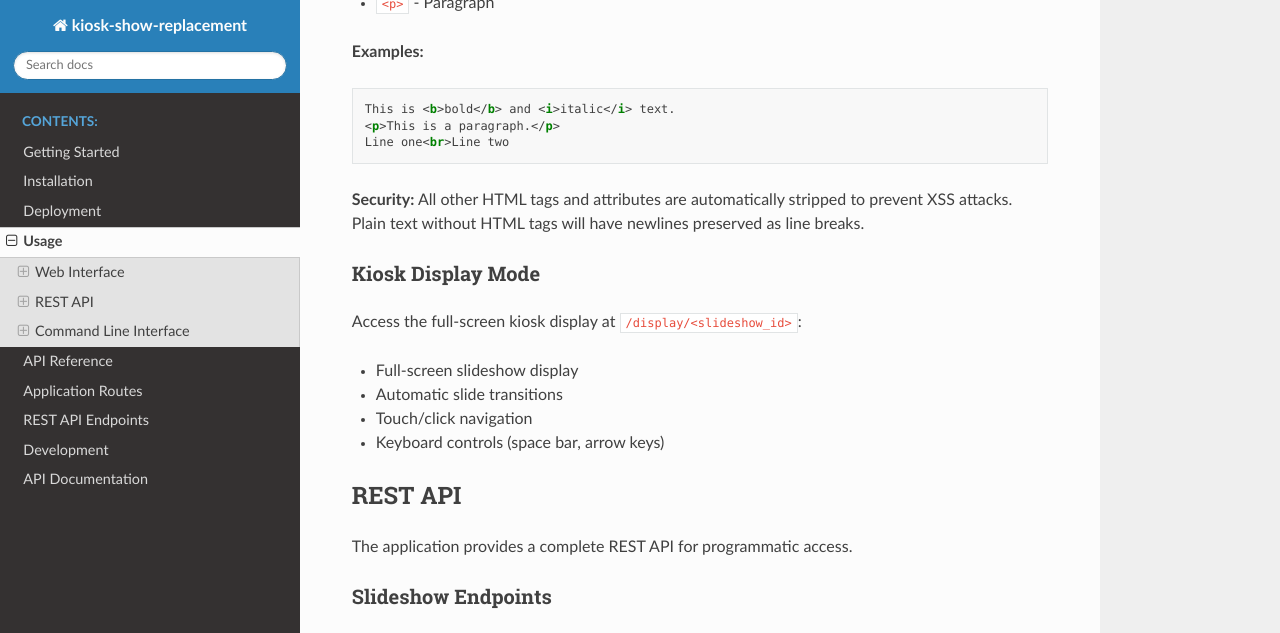
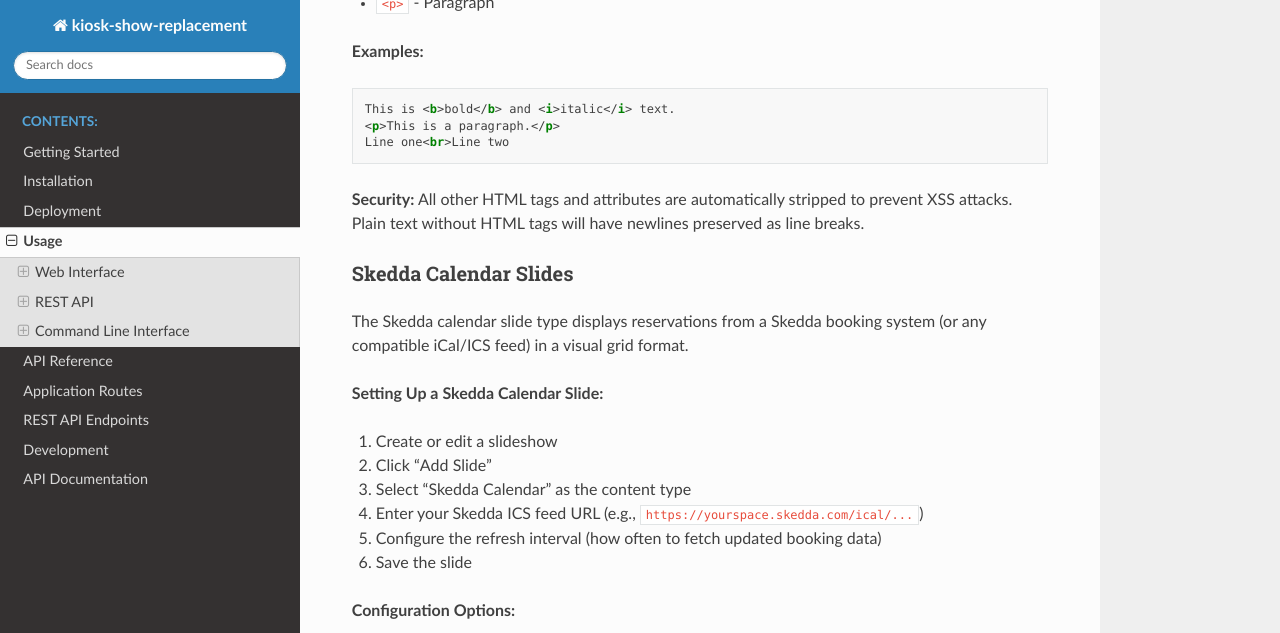
Before and after one commit to jantman/kiosk-show-replacement, a Sphinx documentation site: the page built from docs/usage.rst, in a window 1280 px wide and 1400 px high, scrolled down 2300 px. Shown: the top 633 px of the window. Built offline with Sphinx 7.4.7 and the Read the Docs theme 3.1.0, drawn with Linux system fonts in a browser that asks for light colours; some of the changed text lies outside the part shown; grey boxes are pictures that could not be loaded.

Commit message:
ICAL-M5.2-5.3: Update documentation and move feature file to completed
Documentation updates:
- README.md: Add Skedda Calendar to features list and "Adding Slides" section
- docs/usage.rst: Add comprehensive "Skedda Calendar Slides" section with:
  - Setup instructions for creating Skedda calendar slides
  - Configuration options (ICS URL, refresh interval)
  - Calendar display features (grid view, auto-scroll, recurring events)
  - External refresh scheduling API endpoint documentation

Feature file:
- Move docs/features/ical.md to docs/features/completed/ical.md
- Add completion note to Progress Log with summary of all milestones

This completes Milestone 5 of the iCal/Skedda calendar feature.

Co-Authored-By: Claude Opus 4.5 <noreply@anthropic.com>

```diff
--- a/docs/usage.rst
+++ b/docs/usage.rst
@@ -120,6 +120,49 @@ Text slides support basic HTML formatting for enhanced presentation:
 **Security:** All other HTML tags and attributes are automatically stripped
 to prevent XSS attacks. Plain text without HTML tags will have newlines
 preserved as line breaks.
+
+Skedda Calendar Slides
+~~~~~~~~~~~~~~~~~~~~~~
+
+The Skedda calendar slide type displays reservations from a Skedda booking system
+(or any compatible iCal/ICS feed) in a visual grid format.
+
+**Setting Up a Skedda Calendar Slide:**
+
+1. Create or edit a slideshow
+2. Click "Add Slide"
+3. Select "Skedda Calendar" as the content type
+4. Enter your Skedda ICS feed URL (e.g., ``https://yourspace.skedda.com/ical/...``)
+5. Configure the refresh interval (how often to fetch updated booking data)
+6. Save the slide
+
+**Configuration Options:**
+
+* **ICS Feed URL** (required): The URL of your Skedda iCal feed. Find this in your
+  Skedda account under Settings > Integrations > iCal.
+* **Refresh Interval**: How often to fetch updated booking data from the ICS feed.
+  Options: 5, 10, 15 (default), 30, or 60 minutes.
+
+**Calendar Display Features:**
+
+* Grid view showing time slots (rows) and spaces/resources (columns)
+* Events displayed with the person's name and booking description
+* Current time indicator with auto-scroll to keep current time visible
+* Auto-refresh: calendar data is refreshed each time the slide becomes active
+* Visual distinction between regular and recurring events (gray background)
+
+**External Refresh Scheduling:**
+
+For environments requiring proactive feed updates (rather than lazy refresh when
+slides are viewed), an API endpoint is available for external scheduling tools:
+
+.. code-block:: bash
+
+   # Refresh all ICS feeds
+   curl -X POST http://localhost:5000/api/v1/ical-feeds/refresh
+
+This endpoint can be called from cron jobs, systemd timers, or other scheduling
+systems to ensure calendar data is always current.
 
 Kiosk Display Mode
 ~~~~~~~~~~~~~~~~~~
```
Also changed, not shown: README.md (+6 -2 lines), docs/features/completed/ical.md (renamed from docs/features/ical.md, +10 -0 lines).
